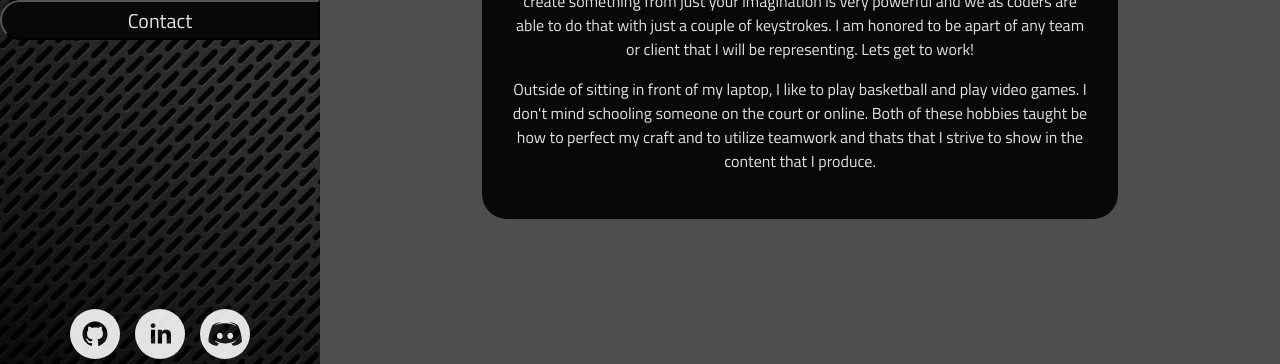
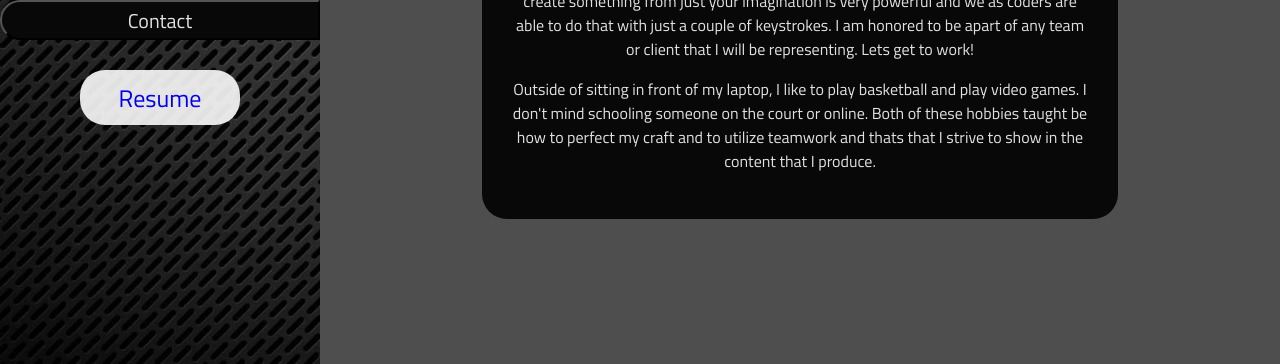
Before and after one commit to E-Albert/React-Portfolio, a React (Create React App) app: page / in a window 1280 px wide. Shown: the part 436-800 px from the top of the page. Built offline with nearby package versions, Linux system fonts and the light colour scheme.

Commit message:
removed icons from sidebar and added resume button. Removed link from contact page

```diff
--- a/src/App.css
+++ b/src/App.css
@@ -29,6 +29,7 @@ body {
     flex-direction: column;
     align-items: center;
     padding-top: 20px;
+    overflow: scroll;
 }
 
 .sidebar img {
@@ -52,11 +53,24 @@ button {
     border-bottom-left-radius: 20px;
 }
 
-#icons {
+#resume{
+   margin-top: 30px;
+   background-color: rgba(255, 255, 255, 0.883);
+   border-radius: 25px;
+   width: 50%;
+   height: 55px;
    display: flex;
-   gap: 15px;
-   position: absolute;
-   bottom: 5px;
+   justify-content: center;
+   align-items: center;
+   font-size: 150%;
+}
+
+#resume a {
+    text-decoration: none;
+}
+
+#resume a:visited {
+    color: #080808
 }
 
 /* PROJECTS STYLING */
--- a/src/components/Contact.js
+++ b/src/components/Contact.js
@@ -9,8 +9,7 @@ export default function Contact() {
                     <h1>Contact</h1>
                     <p>Thank you for taking the time to go through my portfolio. If you like anything that you saw tell me about it.
                         I hope my work speaks for itself to prove that I can put in the hard work and adapt to any challenge and
-                        technology presented to me. <span><a href="https://drive.google.com/file/d/1jdaGRSOWXhsL1DGlcmgak4xat5XKRETh/view?usp=sharing">Click here</a> </span>
-                        to view my resume and please feel free to reach out to me at
+                        technology presented to me. Feel free to reach out to me at
                          <span> <a href="mailto: thismustbeemerson@gmail.com">thismustbeemerson@gmail.com</a> </span>
                          or at any of the links below.
                     </p>
--- a/src/components/Sidebar.js
+++ b/src/components/Sidebar.js
@@ -12,10 +12,8 @@ const Sidebar = ({handlePageChange}) => {
                 <button onClick={() => handlePageChange('About')}>About</button>
                 <button onClick={() => handlePageChange('Projects')}>Projects</button>
                 <button onClick={() => handlePageChange('Contact')}>Contact</button>
-                <div id="icons">
-                    <SocialIcon url="https://github.com/E-Albert" bgColor="rgba(255, 255, 255, 0.883)"></SocialIcon>
-                    <SocialIcon url="https://www.linkedin.com/in/emerson-albert-402922224" bgColor="rgba(255, 255, 255, 0.883)"></SocialIcon>
-                    <SocialIcon url="https://www.discordapp.com/users/ThisMightBeEmerson#7415" bgColor="rgba(255, 255, 255, 0.883)"></SocialIcon>
+                <div id="resume">
+                    <a href="https://drive.google.com/file/d/1jdaGRSOWXhsL1DGlcmgak4xat5XKRETh/view?usp=sharing">Resume</a>
                 </div>
             </div>
 
```
